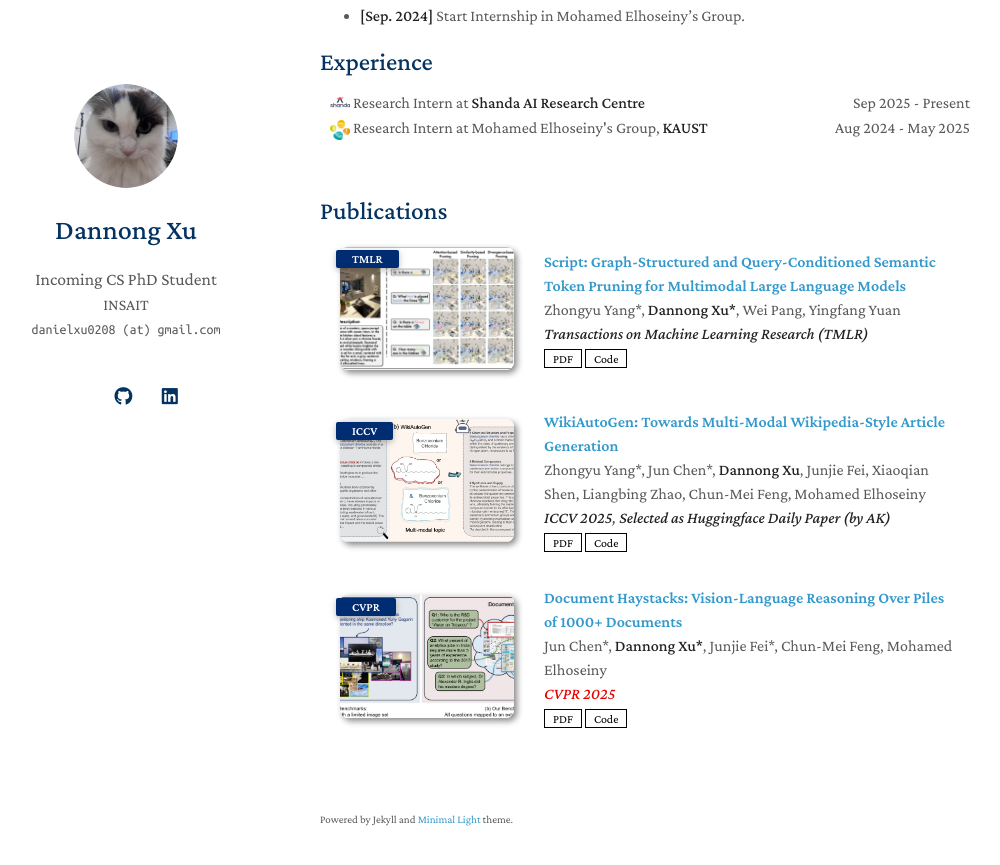
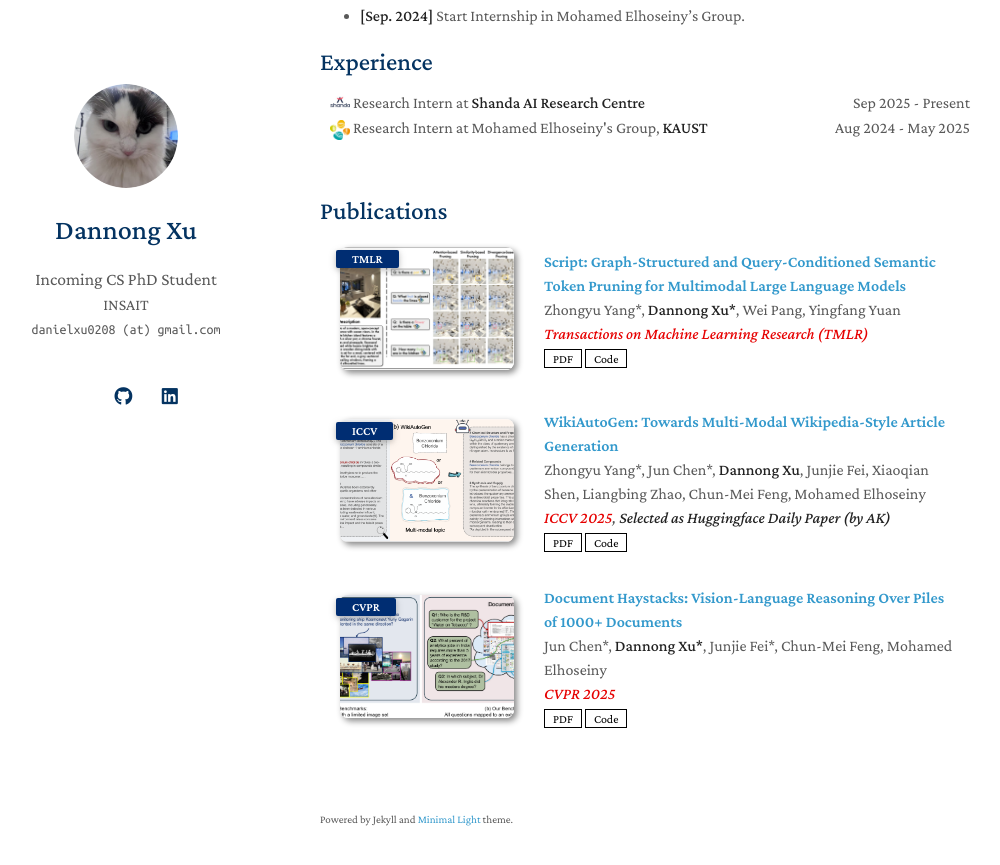
Before and after one commit to Danielxu0208/Danielxu0208.github.io, a Jekyll site: the page built from index.md, in a window 1280 px wide and 900 px high, scrolled down 614 px. Shown: the top 865 px of the window, without its empty margins (150-1150 px from the left). Built offline with Jekyll 4.4.1, drawn with Linux system fonts in a browser that asks for light colours; a style sheet for code colours, icons or effects is not loaded; our own code applies the rules of GitHub Pages for plain Markdown files.

Commit message:
Update publications.yml

```diff
--- a/_data/publications.yml
+++ b/_data/publications.yml
@@ -4,7 +4,7 @@ main:
   - title: "Script: Graph-Structured and Query-Conditioned Semantic Token Pruning for Multimodal Large Language Models"
     authors: Zhongyu Yang*, <strong>Dannong Xu*</strong>, Wei Pang, Yingfang Yuan
     conference_short: TMLR
-    conference: <strong>Transactions on Machine Learning Research (TMLR)</strong>
+    conference: <strong><span style="color:#e60000">Transactions on Machine Learning Research (TMLR)</span></strong>
     pdf: https://arxiv.org/pdf/2503.19065
     code: https://01yzzyu.github.io/script.github.io/
     image: ./assets/img/comparsion.png
@@ -14,7 +14,7 @@ main:
   - title: "WikiAutoGen: Towards Multi-Modal Wikipedia-Style Article Generation"
     authors: Zhongyu Yang*, Jun Chen*, <strong>Dannong Xu</strong>, Junjie Fei, Xiaoqian Shen, Liangbing Zhao, Chun-Mei Feng, Mohamed Elhoseiny
     conference_short: ICCV
-    conference: <strong>ICCV 2025</strong>, <strong>Selected as Huggingface Daily Paper (by AK)</strong>
+    conference: <strong><span style="color:#e60000">ICCV 2025</span></strong>, <strong>Selected as Huggingface Daily Paper (by AK)</strong>
     pdf: https://arxiv.org/pdf/2503.19065
     code: https://wikiautogen.github.io/
     image: ./assets/img/wikiauto.png
```
